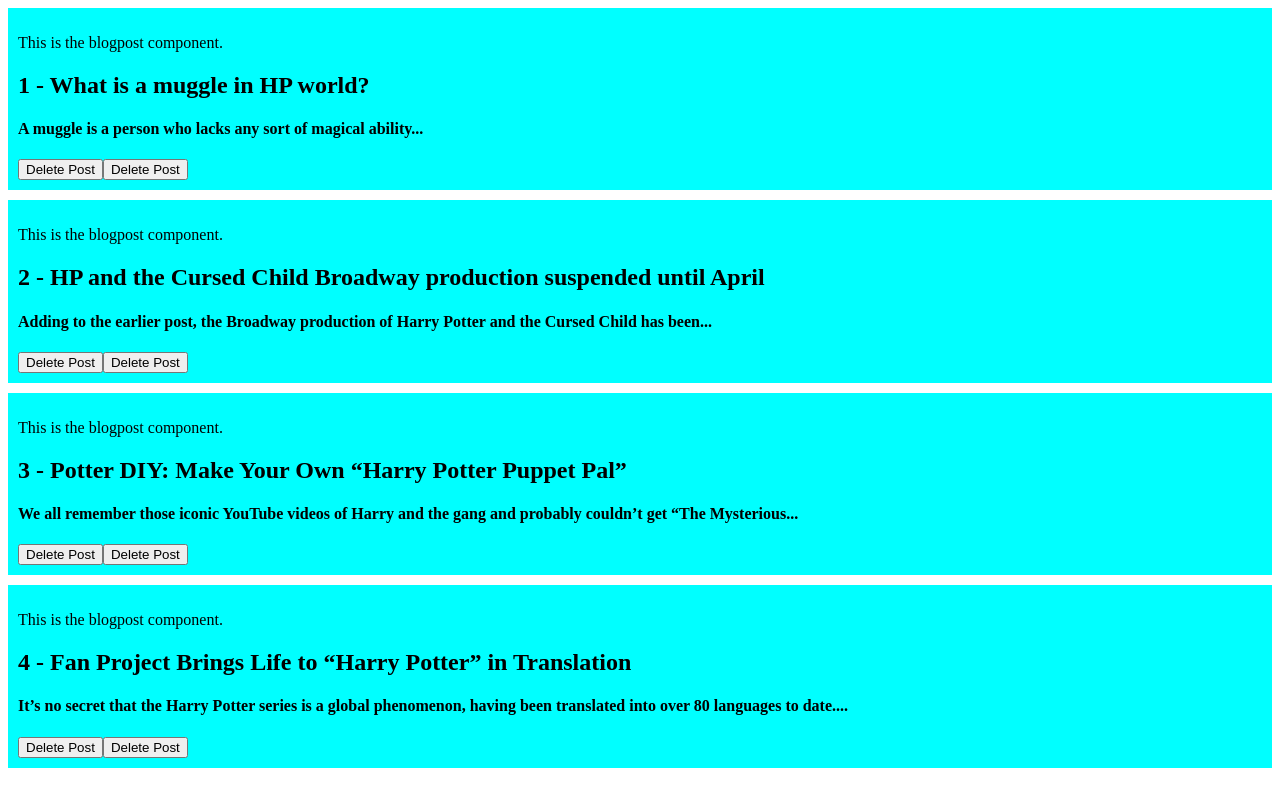
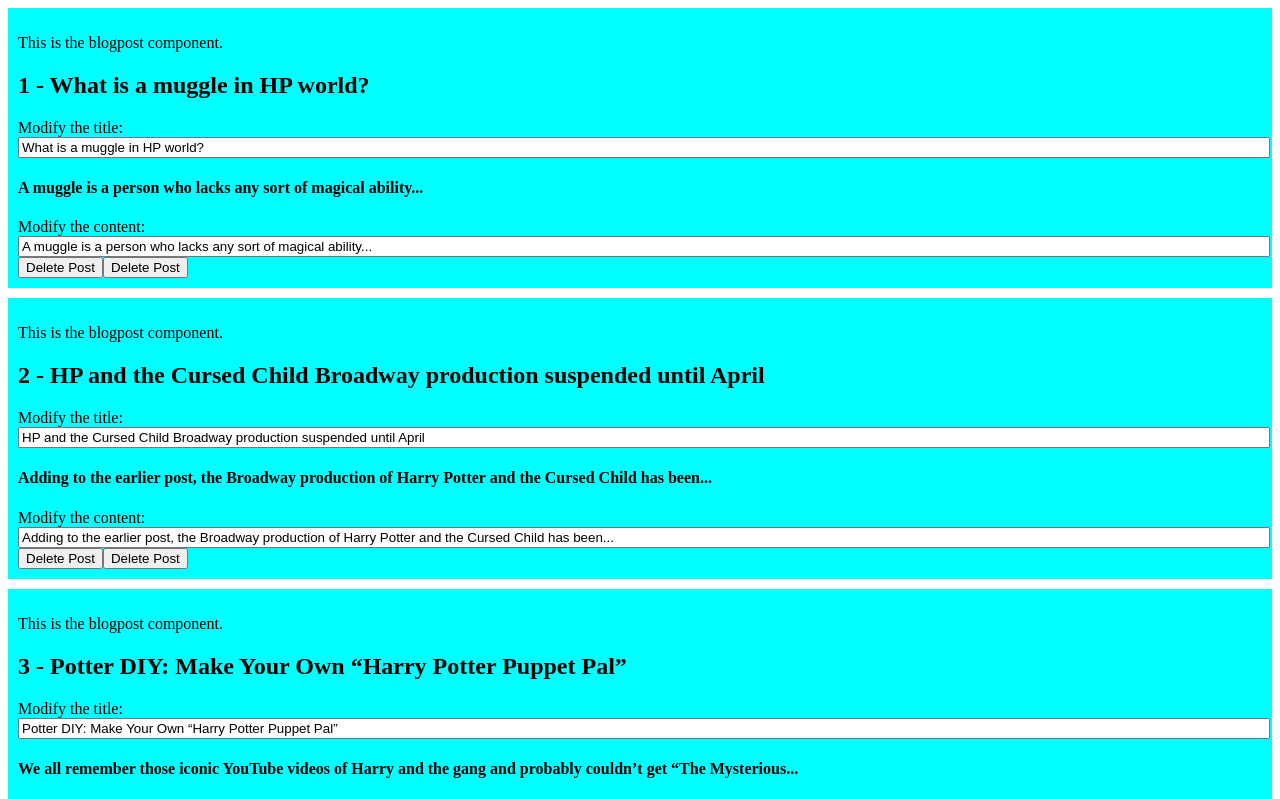
Before and after one commit to sameep-git/vueJS-webtech, a Vue app in the folder learn-vue-3/: page / in a window 1280 px wide. Shown: the top 799 px of the page. Built offline with nearby package versions, Linux system fonts and the light colour scheme.

Commit message:
completed v-models

```diff
--- a/learn-vue-3/src/App.vue
+++ b/learn-vue-3/src/App.vue
@@ -1,5 +1,9 @@
 <template>
-  <BlogPost v-for="post in posts" :key="post.id" v-bind="post" @delete-blog-post="processDeletion"></BlogPost>
+  <BlogPost v-for="post in posts"
+  :key="post.id" :id="post.id"
+  v-model:blogPostTitle="post.blogPostTitle"
+  v-model:blogPostContent="post.blogPostContent"
+  @delete-blog-post="processDeletion"></BlogPost>
 </template>
 
 <script setup>
--- a/learn-vue-3/src/BlogPost.vue
+++ b/learn-vue-3/src/BlogPost.vue
@@ -5,7 +5,13 @@
         </p>
         <!-- Display the id, title and content of a blog post-->
          <h2>{{ id }} - {{ blogPostTitle }}</h2>
+         <div>
+            Modify the title: <input type="text" v-model="blogPostTitle">
+         </div>
          <h4>{{ blogPostContent }}</h4>
+         <div>
+            Modify the content: <input type="text" v-model="blogPostContent">
+         </div>
          <button @click="$emit('delete-blog-post', id)">Delete Post</button>
          <button @click="emitDeletePostEvent(id)">Delete Post</button>
     </div>
@@ -16,7 +22,7 @@
 
 let message = ref('This is the blogpost component.')
 
-const props = defineProps(['id', 'blogPostTitle', 'blogPostContent'])
+const props = defineProps(['id'])
 
 console.log(props.id)
 // defineProps({
@@ -30,6 +36,9 @@
     emit('delete-blog-post', id)
 }
 
+let blogPostTitle = defineModel('blogPostTitle')
+let blogPostContent = defineModel('blogPostContent')
+
 </script>
 
 <style scoped>
@@ -38,4 +47,8 @@
     padding: 10px;
     margin-bottom: 10px;
 }
+
+input{
+    width: 100%;
+}
 </style>
```
